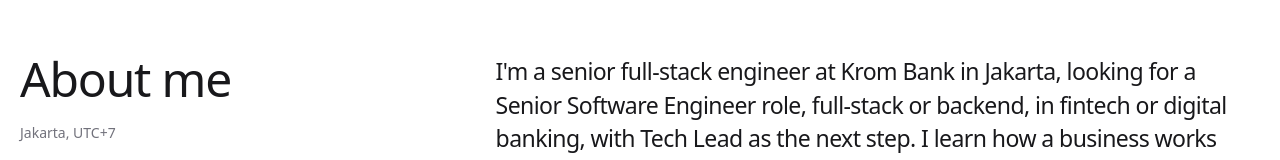
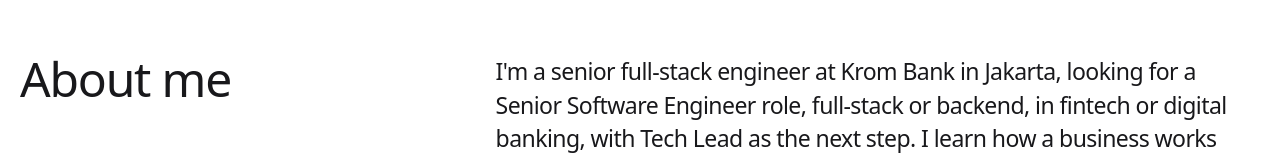
Before and after one commit to dennydharmawan/personal-site, an Astro site: page / in a window 1280 px wide. Shown: the part 6040-6200 px from the top of the page. Built offline with nearby package versions, Linux system fonts and the light colour scheme; Astro itself is replaced by a stand-in of ours; animation ran at ten frames a second; a web font is replaced by a local one.

Commit message:
fix(about): drop the Jakarta, UTC+7 line under the heading
The paragraph beside it already says Jakarta, and the footer and lanyard carry the time zone.

```diff
--- a/src/components/sections/about.tsx
+++ b/src/components/sections/about.tsx
@@ -149,9 +149,6 @@ export function AboutSection() {
             >
               About me
             </h2>
-            <div className="flex flex-wrap items-center gap-x-5 gap-y-2 text-sm">
-              <span className="text-zinc-500">Jakarta, UTC+7</span>
-            </div>
           </div>
 
           <motion.div
```
